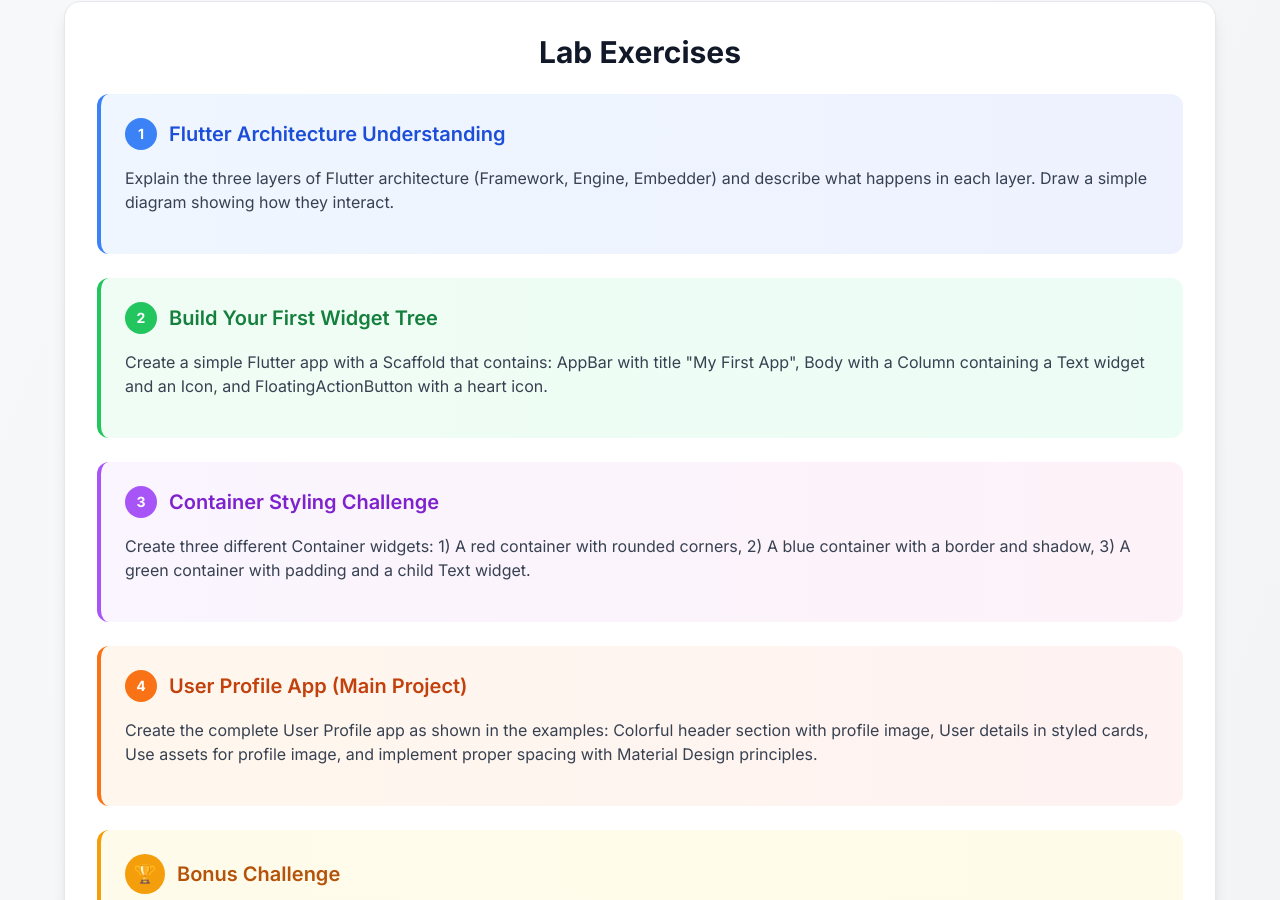
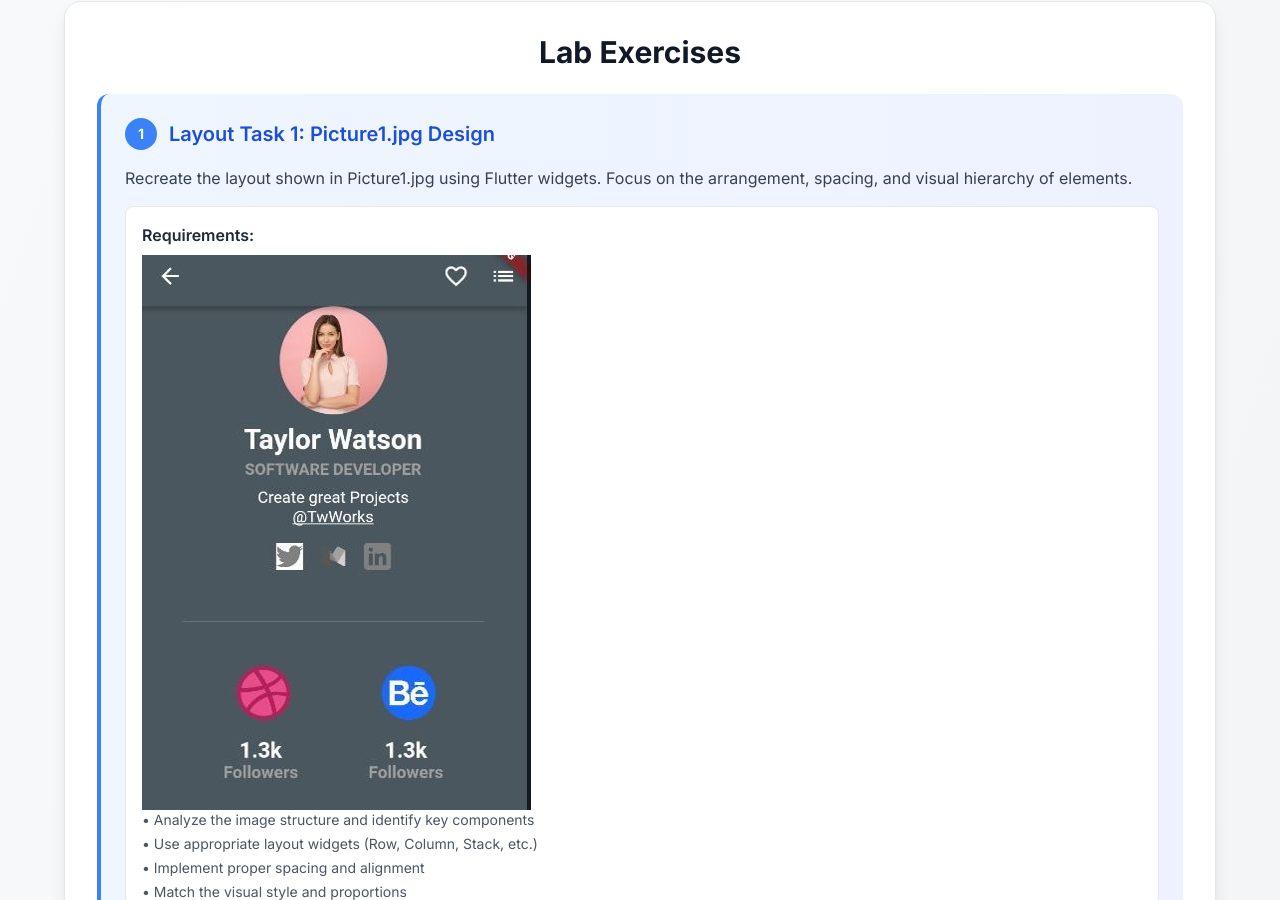
Before and after one commit to AbdelrahmanH161/flutter_course, a React (Vite) app: page /day4 in a window 1280 px wide. Shown: the part 1900-2800 px from the top of the page. Built offline with nearby package versions, Linux system fonts and the light colour scheme.

Commit message:
Update Day 4 page with new layout exercises based on Picture1.jpg and Picture2.jpg; enhance task descriptions and requirements for improved clarity and engagement.

```diff
--- a/src/pages/day4.tsx
+++ b/src/pages/day4.tsx
@@ -11,6 +11,8 @@ import {
 } from 'lucide-react';
 
 import { tomorrow } from 'react-syntax-highlighter/dist/esm/styles/hljs';
+import Picture1 from '/images/Picture1.jpg';
+import Picture2 from '/images/Picture2.jpg';
 
 const SyntaxHighlighter = lazy(() => import('react-syntax-highlighter'));
 
@@ -539,102 +541,75 @@ const Day4 = () => {
 									Lab Exercises
 								</h3>
 
-								{/* Exercise 1: Flutter Architecture */}
+								{/* Exercise 1: Picture1 Layout */}
 								<div className='bg-gradient-to-r from-blue-50 to-indigo-50 dark:from-blue-900/20 dark:to-indigo-900/20 rounded-xl p-6 mb-6 border-l-4 border-blue-500'>
 									<div className='flex items-center gap-3 mb-4'>
 										<div className='w-8 h-8 bg-blue-500 rounded-full flex items-center justify-center text-white font-bold text-sm'>
 											1
 										</div>
 										<h5 className='text-xl font-semibold text-blue-700 dark:text-blue-300'>
-											Flutter Architecture Understanding
+											Layout Task 1: Picture1.jpg Design
 										</h5>
 									</div>
 									<p className='text-gray-700 dark:text-gray-300 mb-4'>
-										Explain the three layers of Flutter architecture (Framework,
-										Engine, Embedder) and describe what happens in each layer.
-										Draw a simple diagram showing how they interact.
+										Recreate the layout shown in Picture1.jpg using Flutter
+										widgets. Focus on the arrangement, spacing, and visual
+										hierarchy of elements.
 									</p>
+									<div className='bg-white dark:bg-gray-700 rounded-lg p-4 border border-gray-200 dark:border-gray-600'>
+										<h6 className='font-semibold text-gray-800 dark:text-gray-200 mb-2'>
+											Requirements:
+										</h6>
+										<img
+											src={Picture1}
+											alt='Picture1'
+										/>
+										<ul className='text-sm text-gray-600 dark:text-gray-300 space-y-1'>
+											<li>
+												• Analyze the image structure and identify key
+												components
+											</li>
+											<li>
+												• Use appropriate layout widgets (Row, Column, Stack,
+												etc.)
+											</li>
+											<li>• Implement proper spacing and alignment</li>
+											<li>• Match the visual style and proportions</li>
+										</ul>
+									</div>
 								</div>
 
-								{/* Exercise 2: Basic Widget Tree */}
+								{/* Exercise 2: Picture2 Layout */}
 								<div className='bg-gradient-to-r from-green-50 to-emerald-50 dark:from-green-900/20 dark:to-emerald-900/20 rounded-xl p-6 mb-6 border-l-4 border-green-500'>
 									<div className='flex items-center gap-3 mb-4'>
 										<div className='w-8 h-8 bg-green-500 rounded-full flex items-center justify-center text-white font-bold text-sm'>
 											2
 										</div>
 										<h5 className='text-xl font-semibold text-green-700 dark:text-green-300'>
-											Build Your First Widget Tree
+											Layout Task 2: Picture2.jpg Design
 										</h5>
 									</div>
 									<p className='text-gray-700 dark:text-gray-300 mb-4'>
-										Create a simple Flutter app with a Scaffold that contains:
-										AppBar with title "My First App", Body with a Column
-										containing a Text widget and an Icon, and
-										FloatingActionButton with a heart icon.
+										Build the layout structure from Picture2.jpg. Pay attention
+										to the positioning, sizing, and relationships between UI
+										elements.
 									</p>
-								</div>
-
-								{/* Exercise 3: Container Styling */}
-								<div className='bg-gradient-to-r from-purple-50 to-pink-50 dark:from-purple-900/20 dark:to-pink-900/20 rounded-xl p-6 mb-6 border-l-4 border-purple-500'>
-									<div className='flex items-center gap-3 mb-4'>
-										<div className='w-8 h-8 bg-purple-500 rounded-full flex items-center justify-center text-white font-bold text-sm'>
-											3
-										</div>
-										<h5 className='text-xl font-semibold text-purple-700 dark:text-purple-300'>
-											Container Styling Challenge
-										</h5>
-									</div>
-									<p className='text-gray-700 dark:text-gray-300 mb-4'>
-										Create three different Container widgets: 1) A red container
-										with rounded corners, 2) A blue container with a border and
-										shadow, 3) A green container with padding and a child Text
-										widget.
-									</p>
-								</div>
-
-								{/* Exercise 4: User Profile App */}
-								<div className='bg-gradient-to-r from-orange-50 to-red-50 dark:from-orange-900/20 dark:to-red-900/20 rounded-xl p-6 mb-6 border-l-4 border-orange-500'>
-									<div className='flex items-center gap-3 mb-4'>
-										<div className='w-8 h-8 bg-orange-500 rounded-full flex items-center justify-center text-white font-bold text-sm'>
-											4
-										</div>
-										<h5 className='text-xl font-semibold text-orange-700 dark:text-orange-300'>
-											User Profile App (Main Project)
-										</h5>
-									</div>
-									<p className='text-gray-700 dark:text-gray-300 mb-4'>
-										Create the complete User Profile app as shown in the
-										examples: Colorful header section with profile image, User
-										details in styled cards, Use assets for profile image, and
-										implement proper spacing with Material Design principles.
-									</p>
-								</div>
-
-								{/* Challenge Section */}
-								<div className='bg-gradient-to-r from-amber-50 to-yellow-50 dark:from-amber-900/20 dark:to-yellow-900/20 rounded-xl p-6 border-l-4 border-amber-500'>
-									<div className='flex items-center gap-3 mb-4'>
-										<div className='w-10 h-10 bg-amber-500 rounded-full flex items-center justify-center text-white font-bold text-lg'>
-											🏆
-										</div>
-										<h5 className='text-xl font-semibold text-amber-700 dark:text-amber-300'>
-											Bonus Challenge
-										</h5>
-									</div>
-									<p className='text-gray-700 dark:text-gray-300 mb-4'>
-										Enhance your User Profile app with custom fonts, gradient
-										backgrounds, custom icons, and make it responsive for
-										different screen sizes.
-									</p>
-									<div className='flex flex-wrap gap-2'>
-										<span className='px-3 py-1 bg-amber-100 dark:bg-amber-800 text-amber-800 dark:text-amber-200 rounded-full text-sm font-medium'>
-											Flutter Widgets
-										</span>
-										<span className='px-3 py-1 bg-amber-100 dark:bg-amber-800 text-amber-800 dark:text-amber-200 rounded-full text-sm font-medium'>
-											Material Design
-										</span>
-										<span className='px-3 py-1 bg-amber-100 dark:bg-amber-800 text-amber-800 dark:text-amber-200 rounded-full text-sm font-medium'>
-											Layout
-										</span>
+									<div className='bg-white dark:bg-gray-700 rounded-lg p-4 border border-gray-200 dark:border-gray-600'>
+										<h6 className='font-semibold text-gray-800 dark:text-gray-200 mb-2'>
+											Requirements:
+										</h6>
+										<img
+											src={Picture2}
+											alt='Picture2'
+										/>
+										<ul className='text-sm text-gray-600 dark:text-gray-300 space-y-1'>
+											<li>
+												• Study the image layout and component arrangement
+											</li>
+											<li>• Choose the right combination of layout widgets</li>
+											<li>• Implement responsive design principles</li>
+											<li>• Ensure proper widget nesting and hierarchy</li>
+										</ul>
 									</div>
 								</div>
 							</motion.div>
```
Also changed, not shown: public/images/Picture1.jpg (added), public/images/Picture2.jpg (added).
